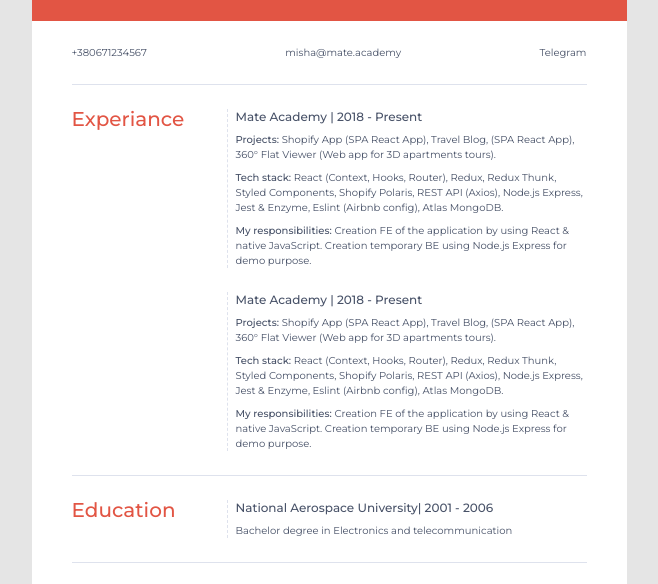
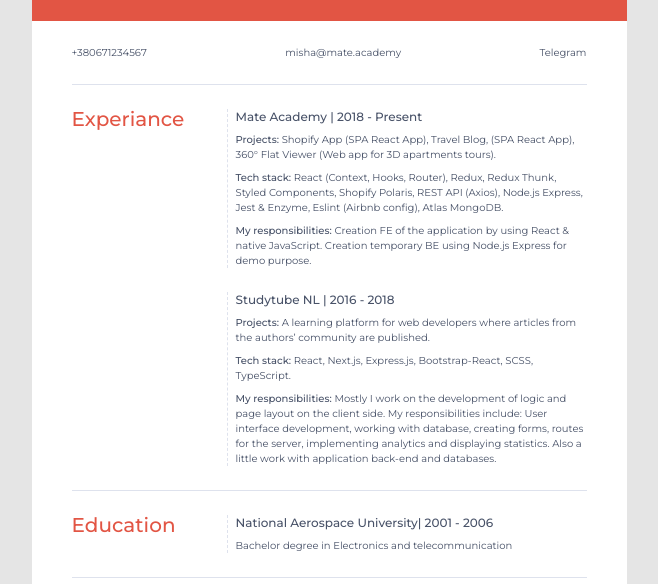
Before and after one commit to mtctxd/cv-misha-hrynko, a plain HTML site: page index.html in a window 1280 px wide. Shown: the part 201-785 px from the top of the page, without its empty margins (311-969 px from the left). Drawn offline with Linux system fonts and the light colour scheme.

Commit message:
changed text im main

```diff
--- a/index.html
+++ b/index.html
@@ -61,22 +61,18 @@
               </p>
             </article>
             <article class="job">
-              <h3 class="job__title">Mate academy | 2018 - Present</h3>
+              <h3 class="job__title">Studytube NL | 2016 - 2018</h3>
               <p class="job__description">
                 <strong>Projects: </strong>
-                Shopify App (SPA React App), Travel Blog, (SPA React App), 360°
-                Flat Viewer (Web app for 3D apartments tours).
+                A learning platform for web developers where articles from the authors’ community are published.
               </p>
               <p class="job__description">
                 <strong>Tech stack: </strong>
-                React (Context, Hooks, Router), Redux, Redux Thunk, Styled
-                Components, Shopify Polaris, REST API (Axios), Node.js Express,
-                Jest & Enzyme, Eslint (Airbnb config), Atlas MongoDB.
+                React, Next.js, Express.js, Bootstrap-React, SCSS, TypeScript.
               </p>
               <p class="job__description">
                 <strong>My responsibilities: </strong>
-                Creation FE of the application by using React & native JavaScript.
-                Creation temporary BE using Node.js Express for demo purpose.
+                Mostly I work on the development of logic and page layout on the client side. My responsibilities include: User interface development, working with database, creating forms, routes for the server, implementing analytics and displaying statistics. Also a little work with application back-end and databases.
               </p>
             </article>
           </div>
```
Also changed, not shown: 1 other file.
